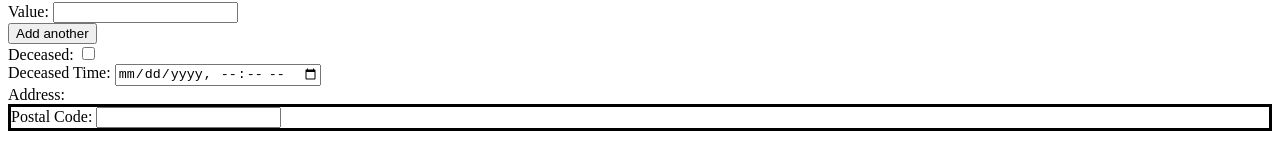
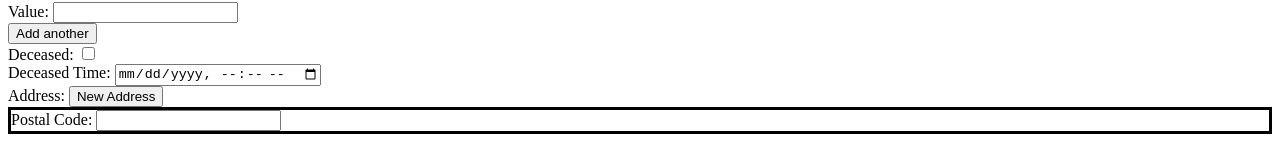
Before and after one commit to maximiliankraft/AngularRequestAssignment, an Angular app: page / in a window 1280 px wide. Shown: the part 105-249 px from the top of the page. Built offline with nearby package versions, Linux system fonts and the light colour scheme; no server answers.

Commit message:
Allow to enter multiple `Address`es via form

```diff
--- a/src/app/app.component.html
+++ b/src/app/app.component.html
@@ -37,6 +37,7 @@
     Deceased Time:
     <input type="datetime-local" formControlName="deceasedDateTime" /><br />
     Address:
+    <button (click)="addNewAddress()">New Address</button>
     <div
       style="border: solid"
       *ngFor="
--- a/src/app/app.component.ts
+++ b/src/app/app.component.ts
@@ -32,6 +32,10 @@ export class AppComponent implements OnInit{
     return new FormGroup({
       postalcode: new FormControl(''),
     });
+  }
+
+  addNewAddress() {
+    this.patientForm.controls.address.push(this.createAddressFormGroup());
   }
 
   private createTelecomFormGroup(): FormGroup<{
```
